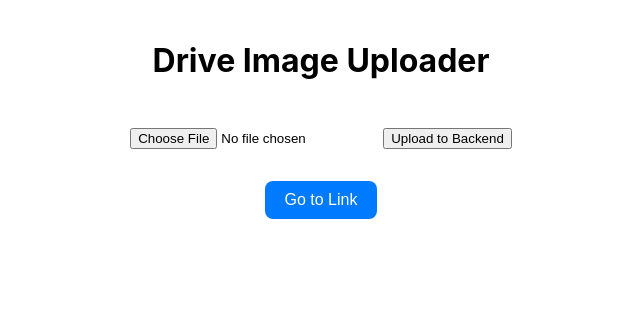
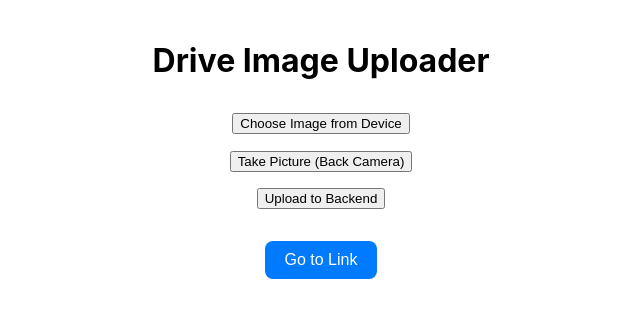
Before and after one commit to MikszaM/ReactPhotoUploader, a React (Create React App) app: page / in a window 1280 px wide. Shown: the top 318 px of the page, without its empty margins (319-959 px from the left). Built offline with nearby package versions, Linux system fonts and the light colour scheme.

Commit message:
camera button

```diff
--- a/src/components/ImageUploader.tsx
+++ b/src/components/ImageUploader.tsx
@@ -1,5 +1,4 @@
-// components/ImageUploader.tsx
-import React, { useState, ChangeEvent } from 'react';
+import React, { useRef, useState, ChangeEvent } from 'react';
 
 interface Props {
   code: string | null;
@@ -8,6 +7,8 @@ interface Props {
 export default function ImageUploader({ code }: Props) {
   const [file, setFile] = useState<File | null>(null);
   const [status, setStatus] = useState<string>('');
+  const backCameraInputRef = useRef<HTMLInputElement>(null);
+  const fileInputRef = useRef<HTMLInputElement>(null);
 
   const handleFileChange = (e: ChangeEvent<HTMLInputElement>) => {
     const selected = e.target.files?.[0] ?? null;
@@ -17,7 +18,7 @@ export default function ImageUploader({ code }: Props) {
       return;
     }
     setFile(selected);
-    setStatus('');
+    setStatus('Image selected. Ready to upload.');
   };
 
   const handleUpload = async () => {
@@ -31,11 +32,10 @@ export default function ImageUploader({ code }: Props) {
     const form = new FormData();
     form.append('file', file);
 
-    const headers: Record<string,string> = {};
+    const headers: Record<string, string> = {};
     if (code) {
       headers['X-Auth-Code'] = code;
     }
-    console.log(headers)
 
     try {
       const res = await fetch('https://weraimati.ddns.net/api/upload', {
@@ -57,10 +57,39 @@ export default function ImageUploader({ code }: Props) {
 
   return (
     <div style={{ maxWidth: 400, margin: '2rem auto', textAlign: 'center' }}>
-      <input type="file" accept="image/*" onChange={handleFileChange} />
+      {/* Hidden native file input */}
+      <input
+        ref={fileInputRef}
+        type="file"
+        accept="image/*"
+        style={{ display: 'none' }}
+        onChange={handleFileChange}
+      />
+      <button onClick={() => fileInputRef.current?.click()}>
+        Choose Image from Device
+      </button>
+
+      {/* Hidden input for back camera capture */}
+      <input
+        ref={backCameraInputRef}
+        type="file"
+        accept="image/*"
+        capture="environment"
+        style={{ display: 'none' }}
+        onChange={handleFileChange}
+      />
+
+      {/* Trigger back camera */}
+      <div style={{ marginTop: '1rem' }}>
+        <button onClick={() => backCameraInputRef.current?.click()}>
+          Take Picture (Back Camera)
+        </button>
+      </div>
+
       <button onClick={handleUpload} style={{ marginTop: '1rem' }}>
         Upload to Backend
       </button>
+
       {status && <p>{status}</p>}
     </div>
   );
```
